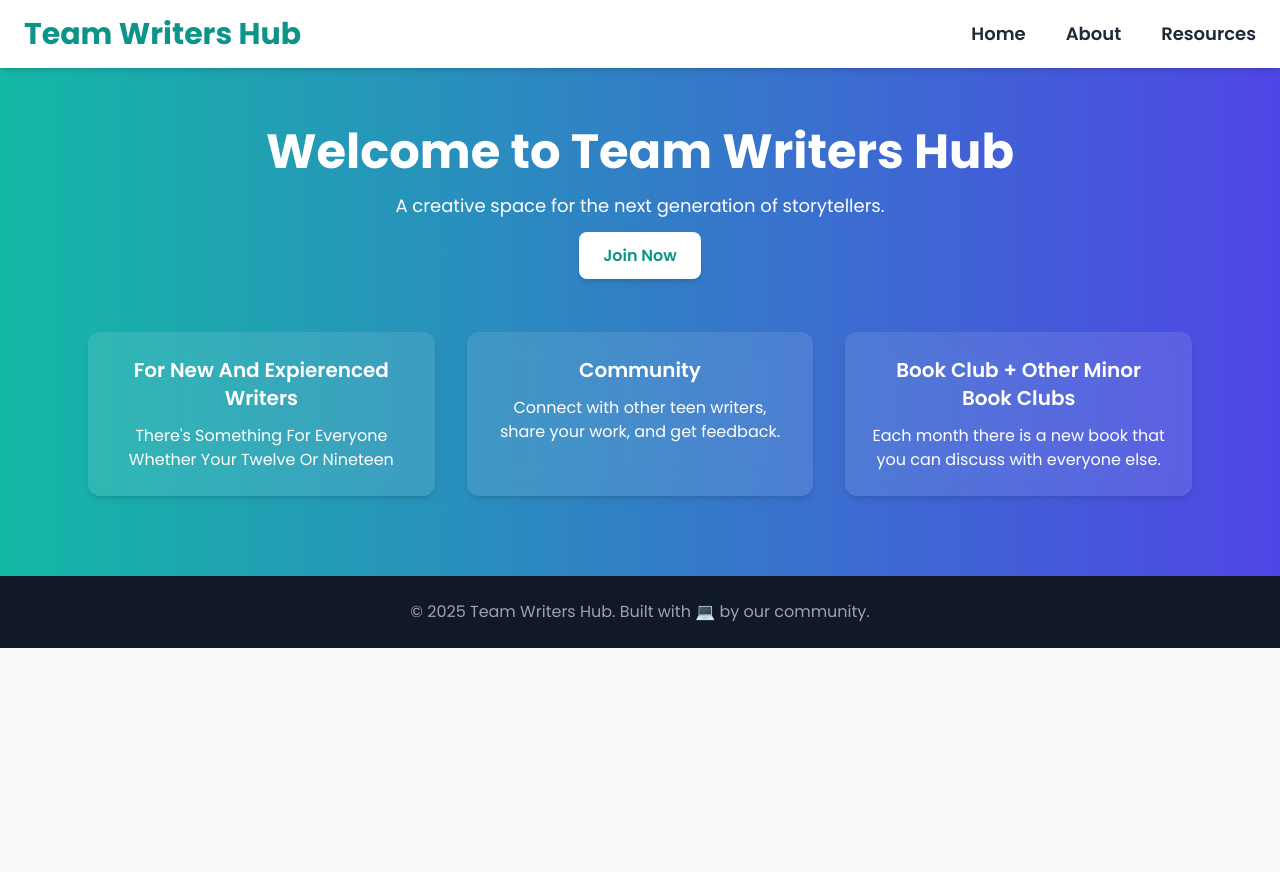
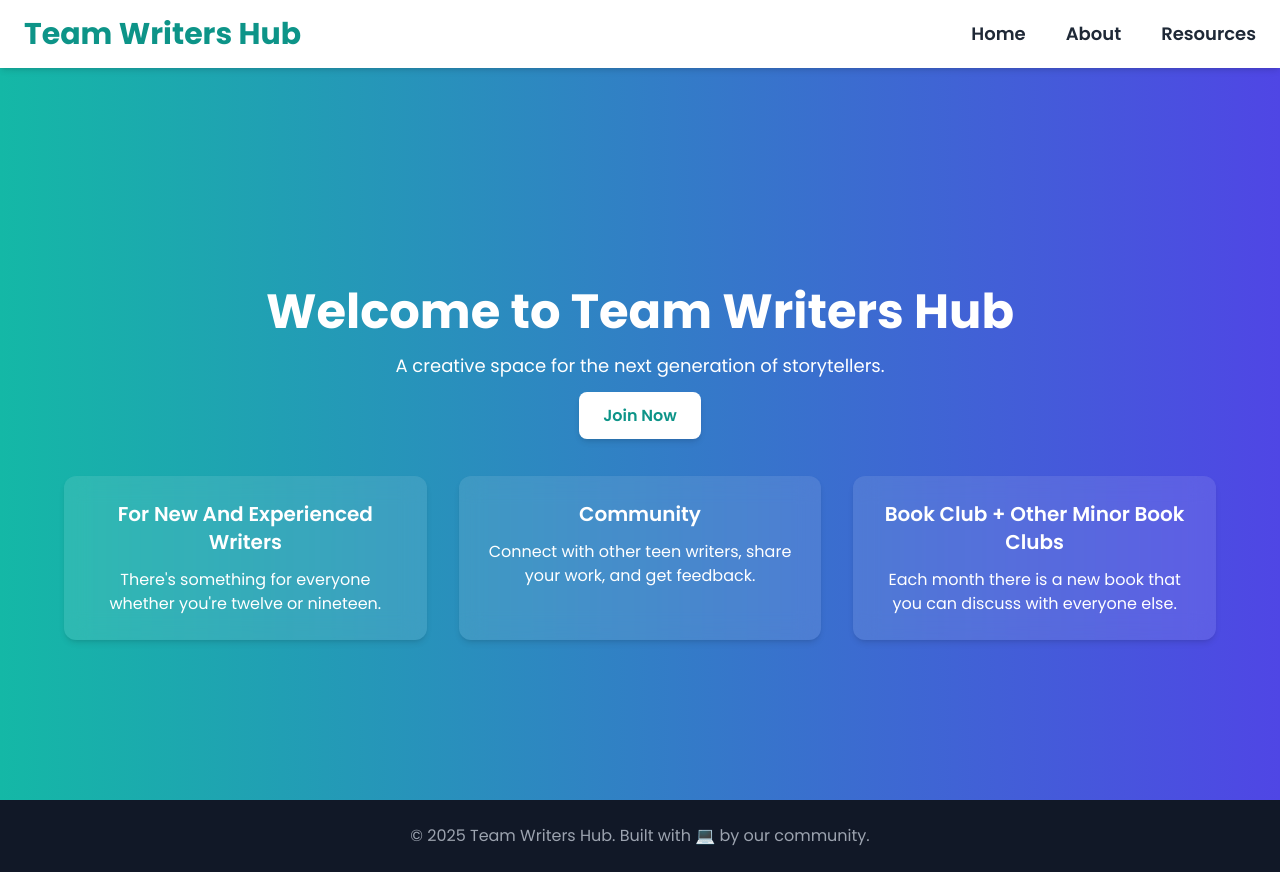
Before and after one commit to Inkwavefiction/Teenwriters.github, a plain HTML site: page index.html in a window 1280 px wide. Before the commit the page ends 800 px from the top, so only its background shows below. Drawn offline with nearby package versions, Linux system fonts and the light colour scheme.

Commit message:
Update index.html

```diff
--- a/index.html
+++ b/index.html
@@ -42,9 +42,9 @@
     </div>
   </div>
 
-  <!-- Hero + Cards Section -->
-  <section class="bg-gradient-to-r from-teal-500 to-indigo-600 text-white pt-32 pb-20">
-    <div class="text-center px-6 mb-16">
+  <!-- Hero + Cards Section (fills full screen) -->
+  <section class="bg-gradient-to-r from-teal-500 to-indigo-600 text-white min-h-screen flex flex-col justify-center items-center pt-32 px-6">
+    <div class="text-center mb-12">
       <h2 class="text-5xl font-bold mb-4">Welcome to Team Writers Hub</h2>
       <p class="text-lg mb-6">A creative space for the next generation of storytellers.</p>
       <a href="create-account.html" class="px-6 py-3 bg-white text-teal-600 font-semibold rounded-lg shadow-md hover:bg-gray-100">
@@ -53,12 +53,11 @@
     </div>
 
     <!-- Info Cards directly on gradient -->
-    <div id="cards" class="max-w-6xl mx-auto px-6 text-center">
-      <h3 class="text-3xl font-bold mb-12">  </h3>
+    <div id="cards" class="max-w-6xl mx-auto text-center">
       <div class="grid md:grid-cols-3 gap-8">
         <div class="p-6 bg-white/10 backdrop-blur-md rounded-xl shadow-md hover:shadow-lg">
-          <h4 class="text-xl font-semibold mb-3">For New And Expierenced Writers</h4>
-          <p>There's Something For Everyone Whether Your Twelve Or Nineteen</p>
+          <h4 class="text-xl font-semibold mb-3">For New And Experienced Writers</h4>
+          <p>There's something for everyone whether you're twelve or nineteen.</p>
         </div>
         <div class="p-6 bg-white/10 backdrop-blur-md rounded-xl shadow-md hover:shadow-lg">
           <h4 class="text-xl font-semibold mb-3">Community</h4>
@@ -66,7 +65,7 @@
         </div>
         <div class="p-6 bg-white/10 backdrop-blur-md rounded-xl shadow-md hover:shadow-lg">
           <h4 class="text-xl font-semibold mb-3">Book Club + Other Minor Book Clubs</h4>
-          <p> Each month there is a new book that you can discuss with everyone else.</p>
+          <p>Each month there is a new book that you can discuss with everyone else.</p>
         </div>
       </div>
     </div>
```
